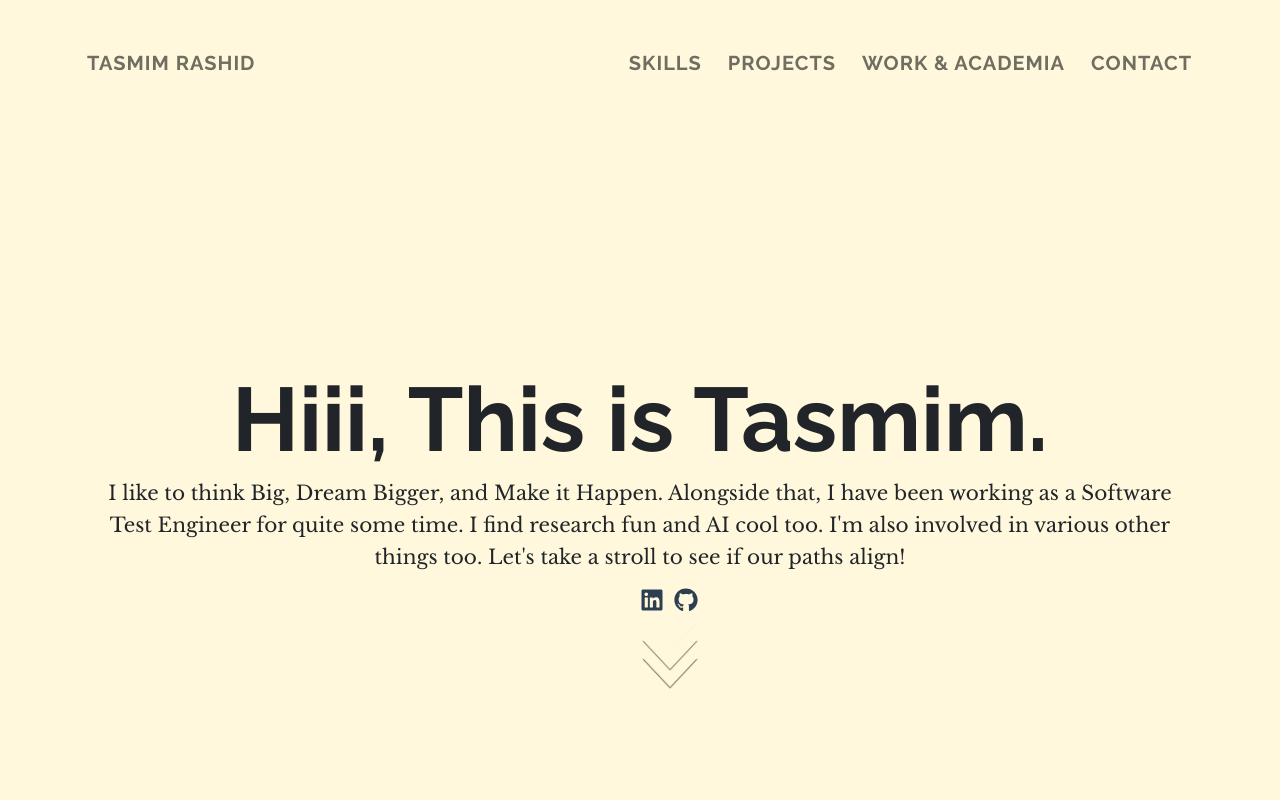
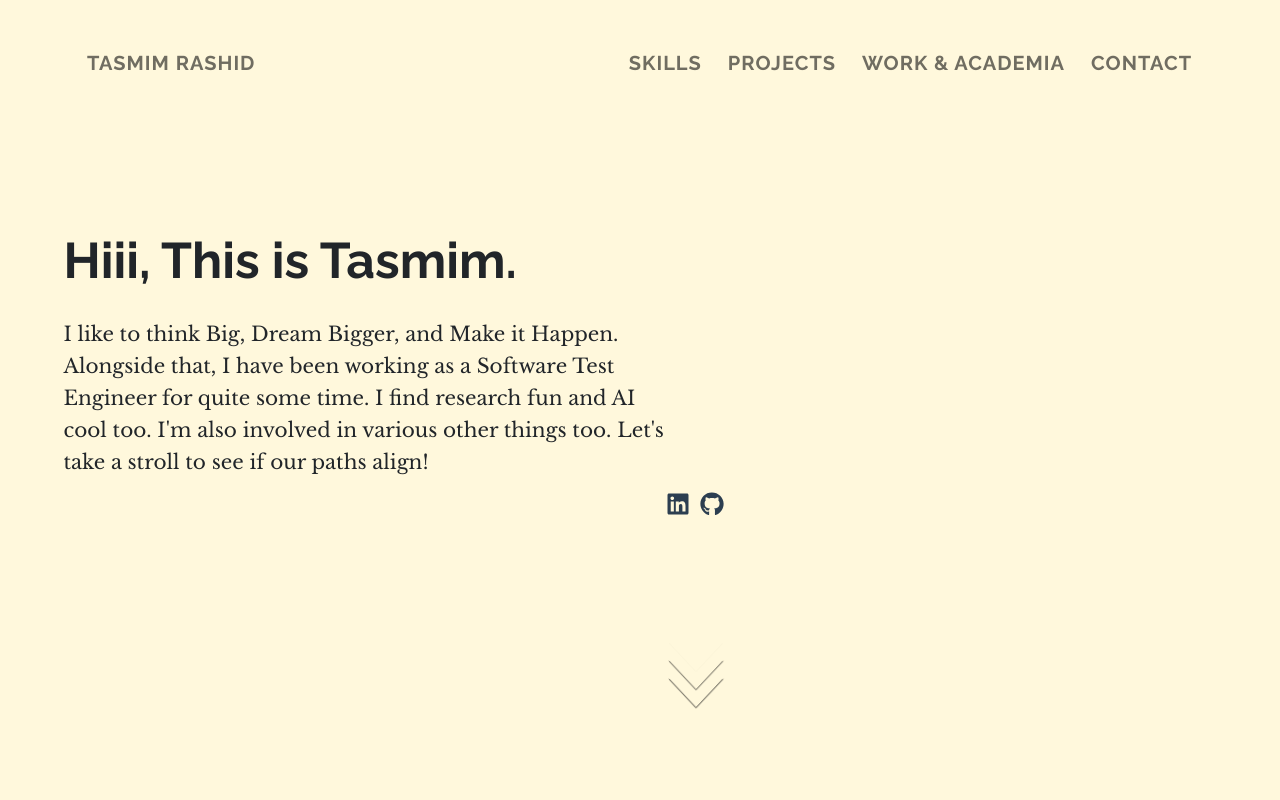
Before and after one commit to Tasmimdristy7/portfolio-site, a React (Create React App) app: page / in a window 1280 px wide. Shown: the top 800 px of the page. Built offline with nearby package versions, Linux system fonts and the light colour scheme; a small style sheet from the web is missing.

Commit message:
Initial commit

```diff
--- a/src/components/Intro.css
+++ b/src/components/Intro.css
@@ -2,19 +2,22 @@
     height: 100vh;
     display: flex;
     flex-direction: column;
-    align-items: center;
-    justify-content: center;
+    align-items: left;
+    justify-content: left;
     background-color: cornsilk;
-    margin-bottom: 0%;
+    margin-bottom: -16%;
+    margin-top: 10%;
+    margin-left: 4%;
 }
 
 .greeting {
     font-family: 'Raleway', sans-serif;
-    font-size: 90px;
+    font-size: 50px;
     font-weight: 700;
     grid-area: auto;
     line-height: 40px;
     text-align: left;
+    margin-left: 1%;
 }
 
 .intro-text {
@@ -25,10 +28,10 @@
     line-height: 32px;
     margin-top: 3%;
     margin-bottom: 0px;
-    margin-left: 5em;
-    text-align: center;
-    justify-content: center;
-    margin-right: 5em;
+    margin-left: 1%;
+    text-align: left;
+    justify-content: left;
+    margin-right: 50%;
 }
 
 body {
--- a/src/components/Intro.jsx
+++ b/src/components/Intro.jsx
@@ -16,8 +16,8 @@ const Intro = () => {
   return (
     <Flex
       direction={{ base: 'column', md: 'column', lg: 'column', xl: 'row' }} // Adjust the breakpoints as needed
-      align="center"
-      justify="center"
+      align="left"
+      justify="left"
       className="intro-container"
     >
       {/* Use motion.div for animation on the greeting */}
@@ -25,7 +25,7 @@ const Intro = () => {
         Hiii, This is Tasmim.
       </motion.div>
       <Text
-        textAlign="center"
+        textAlign="left"
         className={`intro-text ${animateScrollIndicator ? 'fade-in' : ''}`}
         mt={{ base: 4, md: 4, lg: 0, xl: 0 }} // Adjust the spacing as needed
       >
```
